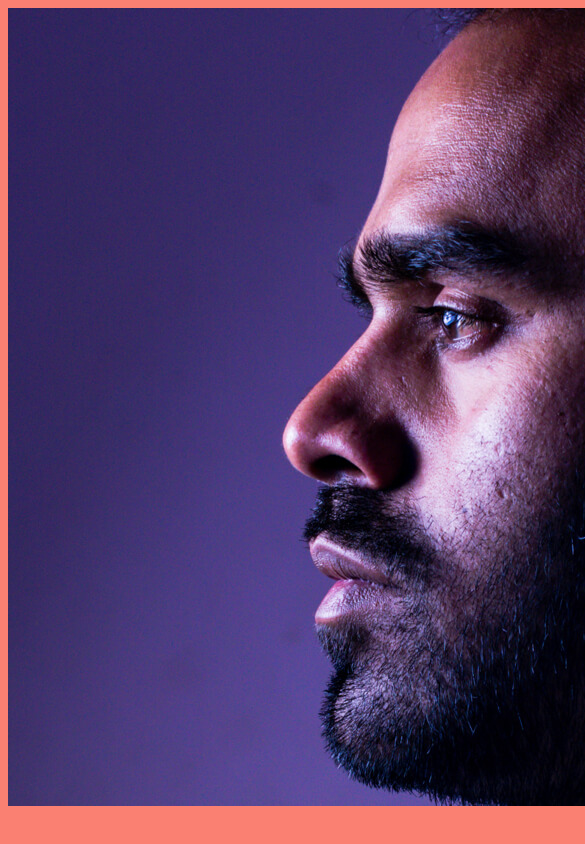
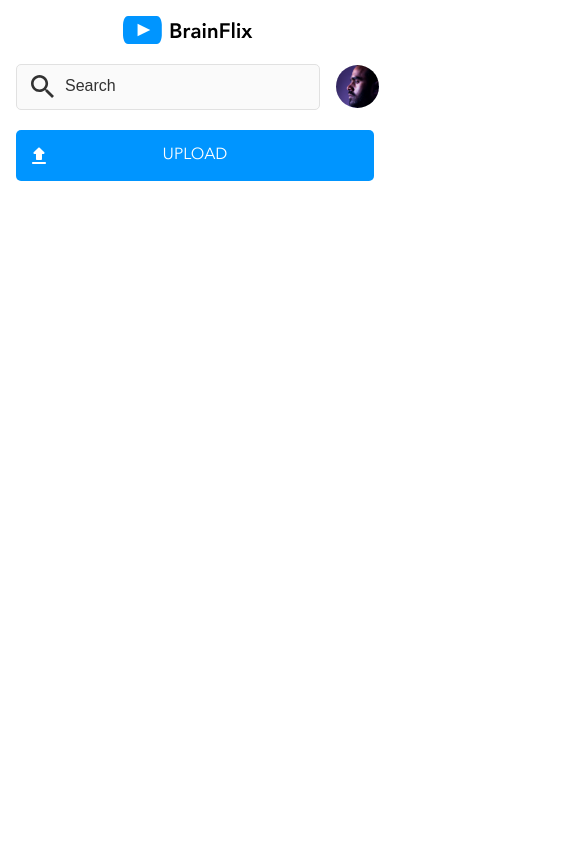
Before and after one commit to CDeweger/carol-deweger-brainflix, a React (Create React App) app: page / in a window 390 px wide. Shown: the top 844 px of the page, 585 px wide, since content can reach past the window. Built offline with nearby package versions, Linux system fonts and the light colour scheme.

Commit message:
update mobile version header

```diff
--- a/src/App.js
+++ b/src/App.js
@@ -1,4 +1,7 @@
+import React from 'react';
+
 import Header from "./components/Header/Header";
+import './styles/_partials/_global.scss';
 
 function App() {
   return (
--- a/src/components/Header/Header.js
+++ b/src/components/Header/Header.js
@@ -1,10 +1,29 @@
-import AvatarImg from "../../assets/images/mohan-muruge.jpg"
+import logo from "../../assets/logo/brainFlix-logo.svg";
+import avatarImg from "../../assets/images/mohan-muruge.jpg";
+import uploadIcon from "../../assets/icons/upload.svg";
+import searchIcon from "../../assets/icons/search.svg";
+import '../../styles/_partials/_global.scss';
+
 
 function Header() {
     return (
         <header className ="brainflix-header">
-            <img className ="brainflix-header__img" src={AvatarImg} alt="mohan-muruge"/>
+            <div className ="brainflix-header__logo-container">
+                <img className ="brainflix-header__logo-container--logo" src={logo} alt="BrainFlix logo"/>
+            </div>
+            <div className ="brainflix-header__search">
+                <img className ="brainflix-header__search--icon" src={searchIcon} alt="search"/>
+                <input className ="brainflix-header__search--input" type="text" placeholder="Search"></input>
+            </div>
+            <div className ="brainflix-header__container">
+                <img className ="brainflix-header__container--img" src={avatarImg} alt="mohan-muruge"/>
+            </div>
+            <div className ="brainflix-header__button">
+                <img className ="brainflix-header__button--icon" src={uploadIcon} alt="upload"/>
+                <p className ="brainflix-header__button--upload">UPLOAD</p>
+            </div>
         </header>
+
     );
 }
 
--- a/src/index.css
+++ /dev/null
@@ -1,13 +0,0 @@
-body {
-  margin: 0;
-  font-family: -apple-system, BlinkMacSystemFont, 'Segoe UI', 'Roboto', 'Oxygen',
-    'Ubuntu', 'Cantarell', 'Fira Sans', 'Droid Sans', 'Helvetica Neue',
-    sans-serif;
-  -webkit-font-smoothing: antialiased;
-  -moz-osx-font-smoothing: grayscale;
-}
-
-code {
-  font-family: source-code-pro, Menlo, Monaco, Consolas, 'Courier New',
-    monospace;
-}
--- a/src/index.js
+++ b/src/index.js
@@ -1,6 +1,5 @@
 import React from 'react';
 import ReactDOM from 'react-dom';
-import './index.scss';
 import App from './App';
 
 ReactDOM.render(<App />, document.getElementById('root'));
--- a/src/styles/_partials/_fonts.scss
+++ b/src/styles/_partials/_fonts.scss
@@ -1,9 +1,9 @@
 // Avenir-Next Regular
 @font-face {
   font-family: "Avenir-Next";
-  src: url("../Assets/Font/AvenirNextLTPro-Regular.woff2") format("woff2"),
-    url("../Assets/Font/AvenirNextLTPro-Regular.woff") format("woff"),
-    url("../Assets/Font/AvenirNextLTPro.ttf") format("truetype");
+  src: url("../../assets/font/AvenirNextLTPro-Regular.woff2") format("woff2"),
+    url("../../assets/font/AvenirNextLTPro-Regular.woff") format("woff"),
+    url("../../assets/font/AvenirNextLTPro.ttf") format("truetype");
   font-weight: 400;
   font-style: normal;
 }
@@ -11,9 +11,9 @@
 //Avenir-Next Bold
 @font-face {
   font-family: "Avenir-Next";
-  src: url("../Assets/Font/AvenirNextLTPro-Bold.woff2") format("woff2"),
-    url("../Assets/Font/AvenirNextLTPro-Bold.woff") format("woff"),
-    url("../Assets/Font/AvenirNextLTProBold.ttf") format("truetype");
+  src: url("../../assets/font/AvenirNextLTPro-Bold.woff2") format("woff2"),
+    url("../../assets/font/AvenirNextLTPro-Bold.woff") format("woff"),
+    url("../../assets/font/AvenirNextLTProBold.ttf") format("truetype");
   font-weight: 700;
   font-style: normal;
 }
--- a/src/styles/_partials/_global.scss
+++ b/src/styles/_partials/_global.scss
@@ -17,3 +17,86 @@ h5,
 p {
   margin: 0;
 }
+
+.brainflix-header {
+  @include flex(_, center, _);
+  flex-wrap: wrap;
+  margin: 1rem;
+
+  &__logo-container {
+    width: 100%;
+    margin: 0 30% 1rem 30%;
+    @include tablet {
+      width: 0;
+      margin: 0 3rem 0 1rem;
+    }
+
+    &--logo {
+      width: 35vw;
+      @include tablet {
+        width: 18vw;
+      }
+    }
+  }
+
+  &__search {
+    width: 85%;
+    position: relative;
+    @include tablet {
+      width: 30%;
+    }
+    &--icon {
+      position: absolute;
+      top: 25%;
+      left: 5%;
+      width: 1.4rem;
+    }
+    &--input {
+      width: 100%;
+      padding: 0.9rem 0;
+      border-radius: 5px;
+      border: $secondary-color3 1px solid;
+      background-color: $secondary-color4;
+    }
+    ::placeholder {
+      font-size: 1rem;
+      padding-left: 3rem;
+      color: $primary-color1;
+    }
+  }
+
+  &__button {
+    @include button;
+    width: 100%;
+    margin-top: 1.3rem;
+    padding: 1rem 3rem;
+    border-radius: 5px;
+    position: relative;
+    @include flex(center, center, _);
+    @include tablet {
+      width: 30%;
+      margin-top: 0;
+    }
+    &--icon {
+      position: absolute;
+      left: 3%;
+    }
+  }
+  &__container {
+    width: 2.7rem;
+    height: 2.7rem;
+    border-radius: 25px;
+    position: relative; //
+    &--img {
+      @extend .brainflix-header__container;
+      object-fit: cover;
+      object-position: 20% 50%;
+      margin-left: 1rem;
+
+      @include tablet {
+        position: absolute;
+        left: 850%;
+      }
+    }
+  }
+}
--- a/src/styles/_partials/_mixins.scss
+++ b/src/styles/_partials/_mixins.scss
@@ -32,3 +32,10 @@
   align-items: $align-items;
   flex-direction: $flex-direction;
 }
+
+//button style
+@mixin button {
+  background-color: $primary-color2;
+  color: $primary-color4;
+  @include font-regular();
+}
```
Also changed, not shown: src/components/Header/Header.scss (+15 -0 lines), public/robots.txt (deleted), src/components/Video/Video.js (added), src/components/Video/Video.scss (added).
